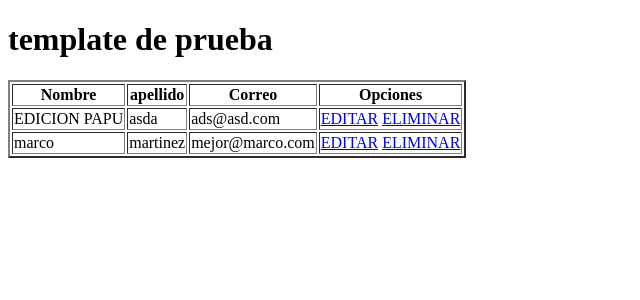
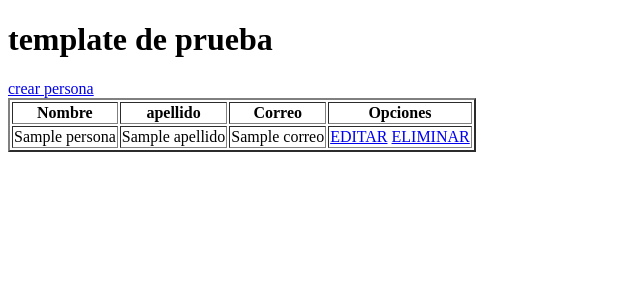
Before and after one commit to MartinezNunezMarcoAntonio/Django_Contacts, a Django app: template templates/index.html in a window 1280 px wide. Shown: the top 300 px of the page, without its empty margins (0-640 px from the left). Run offline with Django 3.2, Linux system fonts and the light colour scheme; data comes from the database, SQL or seed files in the repository; both versions use the stored data as it was after the commit; the template is opened without the code that fills it: values that come from a table or form of the project are taken from there, most other values are stand-ins (such as "Sample title", 1, 10 or a date in 2020); parts of the project's set-up code (start-up, migrations or seed data) failed here and were passed over.

Commit message:
uso de View objects para terminar el crud de contactos

```diff
--- a/django_contacts/urls.py
+++ b/django_contacts/urls.py
@@ -16,12 +16,13 @@ Including another URLconf
 from django.contrib import admin
 from django.urls import path
 from aplicaciones.principal.views import inicio, crearPersona,editarPersona,eliminarPersona
+from aplicaciones.principal.class_view import PersonaList ,PersonaCreate ,PersonaUpdate ,PersonaDelete
 
 urlpatterns = [
     path('admin/', admin.site.urls),
-    path('', inicio,name='index'),
-    path('crear_persona/' ,crearPersona ,name='crear_persona'),
-    path('editar_persona<int:id>/' ,editarPersona ,name='editar_persona'),
-    path('eliminar_persona<int:id>/' ,eliminarPersona ,name='eliminar_persona'),
+    path('', PersonaList.as_view() ,name='index'),
+    path('crear_persona/' ,PersonaCreate.as_view() ,name='crear_persona'),
+    path('editar_persona/<int:pk>' ,PersonaUpdate.as_view(),name='editar_persona'),
+    path('eliminar_persona/<int:pk>' ,PersonaDelete.as_view() ,name='eliminar_persona'),
 
 ]
--- a/templates/index.html
+++ b/templates/index.html
@@ -7,6 +7,7 @@
   <body>
     {%block cuerpo%}
     <h1>template de prueba</h1>
+    <a href="{%url 'crear_persona'%}">crear persona</a>
     <table border="2">
       <thead>
         <tr>
@@ -17,7 +18,7 @@
         </tr>
       </thead>
       <tbody>
-        {% for persona in personas %}
+        {% for persona in object_list %}
         <tr>
           <td>{{persona.nombre}}</td>
           <td>{{persona.apellido}}</td>
--- /dev/null
+++ b/templates/verificar_eliminar_persona.html
@@ -0,0 +1,6 @@
+<form method="post">
+  {% csrf_token %}
+  <h1>desea eliminar a la persona {{object}}?</h1>
+  <button type="submit" name="button">Confirmar</button>
+  <a href="{%url 'index'%}">Cancelar</a>
+</form>
```
Also changed, not shown: aplicaciones/principal/class_view.py (added, +26 -0 lines), db.sqlite3.
